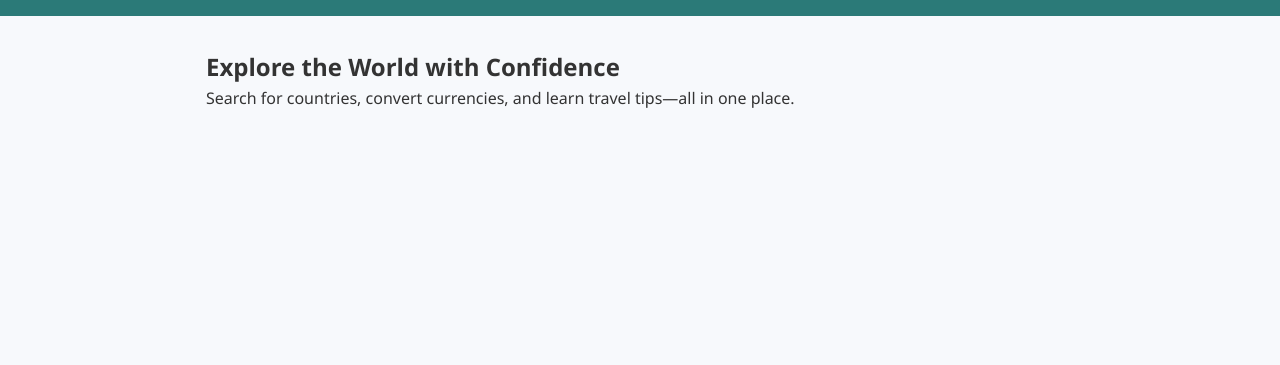
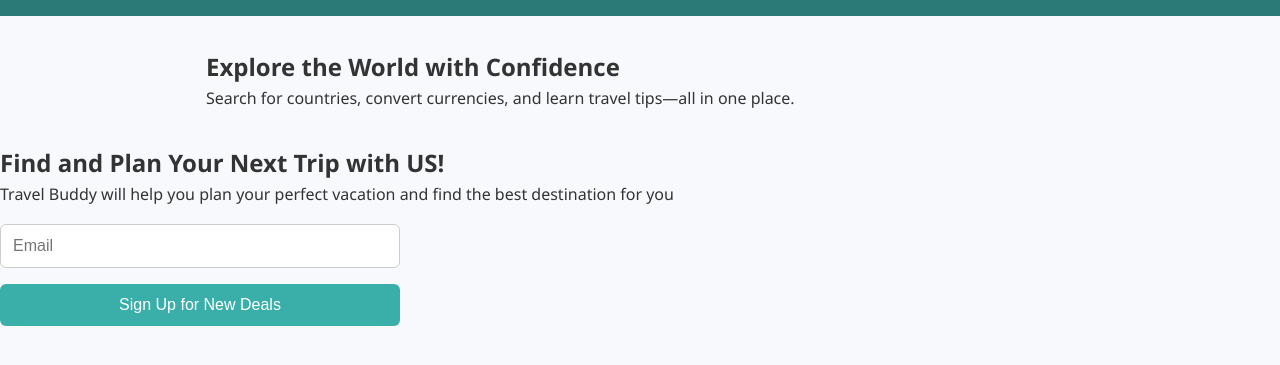
Before and after one commit to Fashnlvr/com6338-10-10-lewis-johnson-he, a plain HTML site: page index.html in a window 1280 px wide. Shown: the part 125-490 px from the top of the page. Drawn offline with Linux system fonts and the light colour scheme.

Commit message:
Home & Navigation

```diff
--- a/index.html
+++ b/index.html
@@ -8,7 +8,7 @@
 </head>
 <body>
   <header>
-    <img src="travelbuddylogo11098-24gl-200h.png" alt="Travel Buddy Logo" class="logo" />
+    <img src="images/logo.png" alt="Travel Buddy Logo" class="logo" />
     <h1>Travel Buddy</h1>
     <nav>
       <a href="country.html">Country Explorer</a>
@@ -23,5 +23,15 @@
     </section>
   </main>
   <script src="script.js"></script>
+  <section class="subscribe-section">
+    <div class="subscribe-container">
+      <h2>Find and Plan Your Next Trip with US!</h2>
+      <p>Travel Buddy will help you plan your perfect vacation and find the best destination for you</p>
+      <form class="subscribe-form" onsubmit="event.preventDefault(); alert('Subscribed!');">
+        <input type="email" placeholder="Email" required />
+        <button type="submit">Sign Up for New Deals</button>
+      </form>
+    </div>
+  </section>
 </body>
 </html>
```
